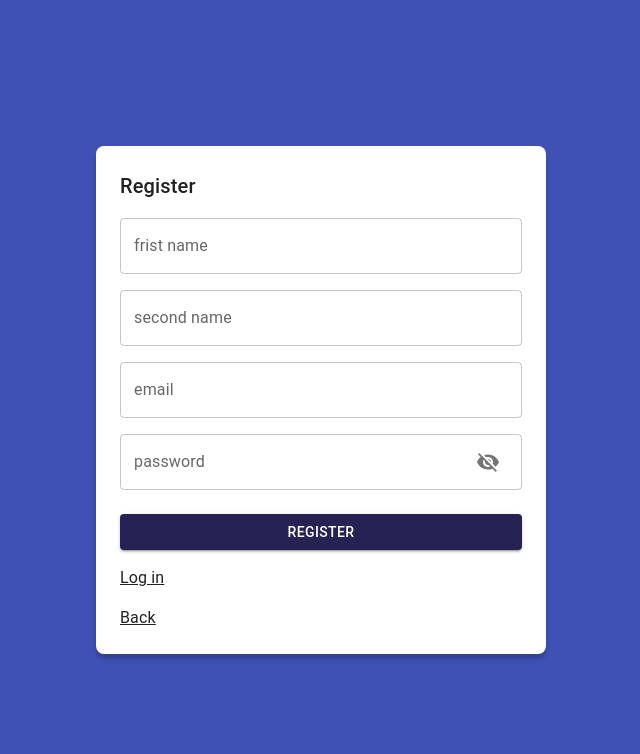
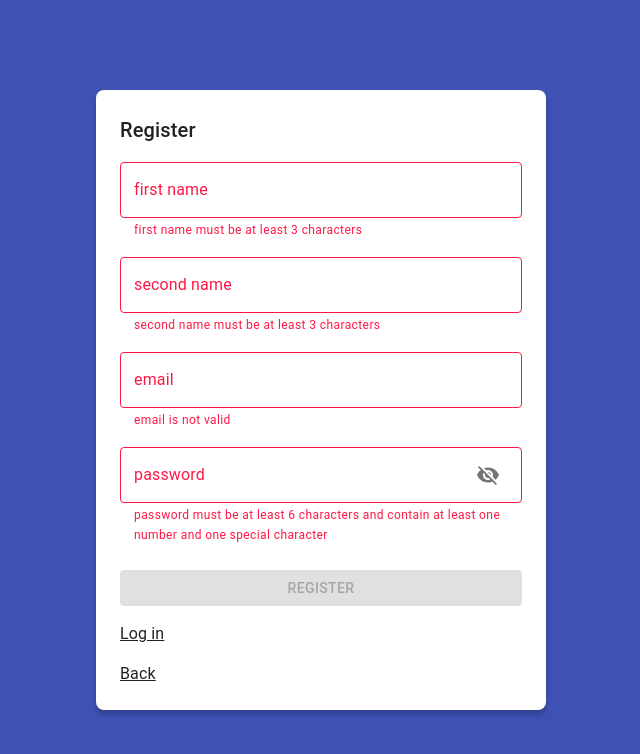
Before and after one commit to fernandoG494/pet-project, a React (Vite) app: page /auth/register in a window 1280 px wide. Shown: the top 754 px of the page, without its empty margins (319-959 px from the left). Built offline with nearby package versions, Linux system fonts and the light colour scheme.

Commit message:
Validation updated

```diff
--- a/src/auth/pages/LoginPage.tsx
+++ b/src/auth/pages/LoginPage.tsx
@@ -1,13 +1,24 @@
 import React, { useState } from 'react';
-import { Grid, TextField, Button, Link, InputAdornment, IconButton } from '@mui/material';
-import { Link as RouterLink } from 'react-router-dom';
+import { Grid, TextField, Button, InputAdornment, IconButton } from '@mui/material';
 import AuthLayout from '../layouts/AuthLayout';
 import { Visibility, VisibilityOff } from '@mui/icons-material';
+import * as constants from '../../helpers/RegularExpressions';
 
 const LoginPage = () => {
+    const [email, setEmail] = useState('');
+    const [password, setPassword] = useState('');
     const [showPassword, setShowPassword] = useState(false);
     const handleClickShowPassword = () => setShowPassword(!showPassword);
     const handleMouseDownPassword = () => setShowPassword(!showPassword);
+
+    const checkEmail = (email: string) => {
+        if (email.match(constants.emailRegex)) {
+            return true;
+        }
+        return false;
+    }
+
+    const isButtonDisabled = () => (checkEmail(email) && password.length > 2) ? true : false;
 
     return (
         <AuthLayout title="Login" hyperlink="Sign in" to='/auth/register'>
@@ -15,10 +26,15 @@ const LoginPage = () => {
                 <Grid container>
                     <Grid item xs={12} sx={{mt: 2}}>
                         <TextField
+                            id="email"
                             label='email'
                             type='email'
-                            placeholder='name@mail.com'
+                            placeholder='name@email.com'
                             fullWidth
+                            onChange={(e) => setEmail(e.target.value)}
+                            autoComplete='off'
+                            error={!checkEmail(email)}
+                            helperText={!checkEmail(email) ? 'email is not valid' : ''}
                         />
                     </Grid>
                     <Grid item xs={12} sx={{mt: 2}}>
@@ -27,6 +43,7 @@ const LoginPage = () => {
                             type={showPassword ? 'text' : 'password'}
                             placeholder='password'
                             fullWidth
+                            onChange={(e) => setPassword(e.target.value)}
                             InputProps={{
                                 endAdornment: (
                                   <InputAdornment position="end">
@@ -49,7 +66,11 @@ const LoginPage = () => {
                         sx={{ mb: 2, mt: 1 }}
                     >
                         <Grid item xs={ 12 } sm={ 12 }>
-                            <Button variant='contained' fullWidth>
+                            <Button
+                                variant='contained'
+                                fullWidth
+                                disabled={!isButtonDisabled()}
+                            >
                                 Login
                             </Button>
                         </Grid>
--- a/src/auth/pages/RegisterPage.tsx
+++ b/src/auth/pages/RegisterPage.tsx
@@ -1,8 +1,8 @@
 import React, { useState } from 'react';
 import AuthLayout from '../layouts/AuthLayout';
-import { Link as RouterLink } from 'react-router-dom';
 import { Visibility, VisibilityOff } from '@mui/icons-material';
-import { Button, Grid, IconButton, InputAdornment, TextField, Link } from '@mui/material';
+import { Button, Grid, IconButton, InputAdornment, TextField } from '@mui/material';
+import * as constants from '../../helpers/RegularExpressions';
 
 const RegisterPage = () => {
     const [showPassword, setShowPassword] = useState(false);
@@ -11,41 +11,89 @@ const RegisterPage = () => {
 
     // console.log(import.meta.env.VITE_API_URL);
 
+    const [fName, setFName] = useState('');
+    const [sName, setSName] = useState('');
+    const [email, setEmail] = useState('');
+    const [password, setPassword] = useState('');
+
+    const checkEmail = (email: string) => {
+        if (email.match(constants.emailRegex)) {
+            return true;
+        }
+        return false;
+    }
+
+    const checkPassword = (password: string) => {
+        if (password.match(constants.passwordRegex)) {
+            return true;
+        }
+        return false;
+    }
+
+    function isButtonDisabled() {
+        if(checkEmail(email) && checkPassword(password) && fName.length > 2 && sName.length > 2) {
+            return true;
+        }
+        return false;
+    }
+
     return (
         <AuthLayout title='Register' hyperlink="Log in" to='/auth/login'>
             <form>
                 <Grid container>
                     <Grid item xs={12} sx={{mt: 2}}>
                         <TextField
-                            label='frist name'
+                            id="firstName"
+                            label='first name'
                             type='text'
                             placeholder='first name'
                             fullWidth
+                            onChange={(e) => setFName(e.target.value)}
+                            autoComplete='off'
+                            error={fName.length < 3}
+                            helperText={fName.length < 3 ? 'first name must be at least 3 characters' : ''}
                         />
                     </Grid>
                     <Grid item xs={12} sx={{mt: 2}}>
                         <TextField
+                            id="lastName"
                             label='second name'
                             type='text'
                             placeholder='second name'
                             fullWidth
+                            onChange={(e) => setSName(e.target.value)}
+                            autoComplete='off'
+                            error={sName.length < 3}
+                            helperText={sName.length < 3 ? 'second name must be at least 3 characters' : ''}
                         />
                     </Grid>
                     <Grid item xs={12} sx={{mt: 2}}>
                         <TextField
+                            id="email"
                             label='email'
                             type='email'
                             placeholder='name@email.com'
                             fullWidth
+                            onChange={(e) => setEmail(e.target.value)}
+                            autoComplete='off'
+                            error={!checkEmail(email)}
+                            helperText={!checkEmail(email) ? 'email is not valid' : ''}
                         />
                     </Grid>
 
                     <Grid item xs={12} sx={{mt: 2}}>
                         <TextField
+                            id="password"
                             label='password'
                             type={showPassword ? 'text' : 'password'}
                             placeholder='password'
                             fullWidth
+                            onChange={(e) => setPassword(e.target.value)}
+                            error={!checkPassword(password)}
+                            helperText={!checkPassword(password) ?
+                                'password must be at least 6 characters and contain at least one number and one special character' :
+                                 ''
+                            }
                             InputProps={{
                                 endAdornment: (
                                   <InputAdornment position="end">
@@ -59,6 +107,7 @@ const RegisterPage = () => {
                                   </InputAdornment>
                                 )
                             }}
+
                         />
                     </Grid>
 
@@ -68,7 +117,14 @@ const RegisterPage = () => {
                         sx={{ mb: 2, mt: 1 }}
                     >
                         <Grid item xs={ 12 } sm={ 12 }>
-                            <Button variant='contained' fullWidth>
+                            <Button
+                                variant='contained'
+                                fullWidth
+                                disabled={!isButtonDisabled()}
+                                onClick={() => {
+                                    console.log(fName, sName , email, password);
+                                }}
+                            >
                                 Register
                             </Button>
                         </Grid>
--- /dev/null
+++ b/src/helpers/RegularExpressions.tsx
@@ -0,0 +1,2 @@
+export const emailRegex = /^(([^<>()\[\]\\.,;:\s@"]+(\.[^<>()\[\]\\.,;:\s@"]+)*)|(".+"))@((\[[0-9]{1,3}\.[0-9]{1,3}\.[0-9]{1,3}\.[0-9]{1,3}])|(([a-zA-Z\-0-9]+\.)+[a-zA-Z]{2,}))$/;
+export const passwordRegex = /^(?=.*[a-z])(?=.*[A-Z])(?=.*\d)(?=.*[@$!%*?&])[A-Za-z\d@$!%*?&]{8,}$/;
```
